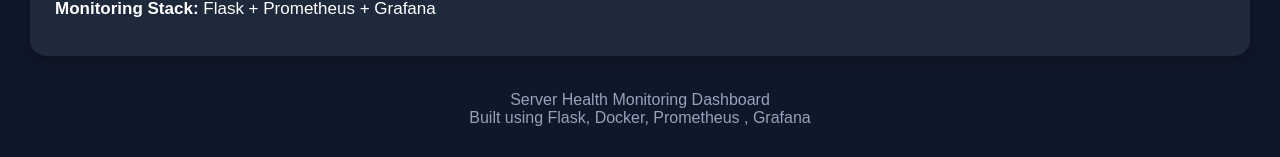
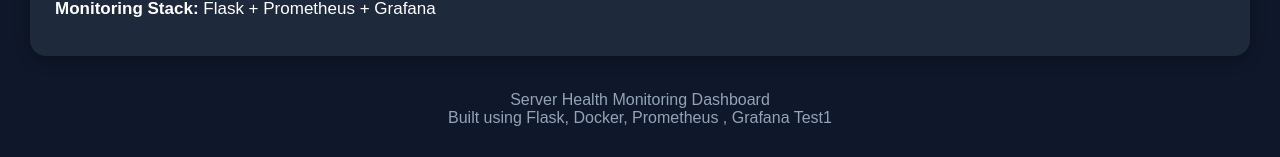
Before and after one commit to Malar2311/server-monitor-dashboard, a Flask app: template app/templates/index.html in a window 1280 px wide. Shown: the part 757-914 px from the top of the page. Run offline with Flask 3, Linux system fonts and the light colour scheme; the template is opened without the code that fills it, so the values that code supplies are empty.

Commit message:
PravTest1

```diff
--- a/app/templates/index.html
+++ b/app/templates/index.html
@@ -296,7 +296,7 @@ Server Health Monitoring Dashboard
 </p>
 
 <p>
-Built using Flask, Docker, Prometheus , Grafana
+Built using Flask, Docker, Prometheus , Grafana Test1
 </p>
 
 </div>
```
